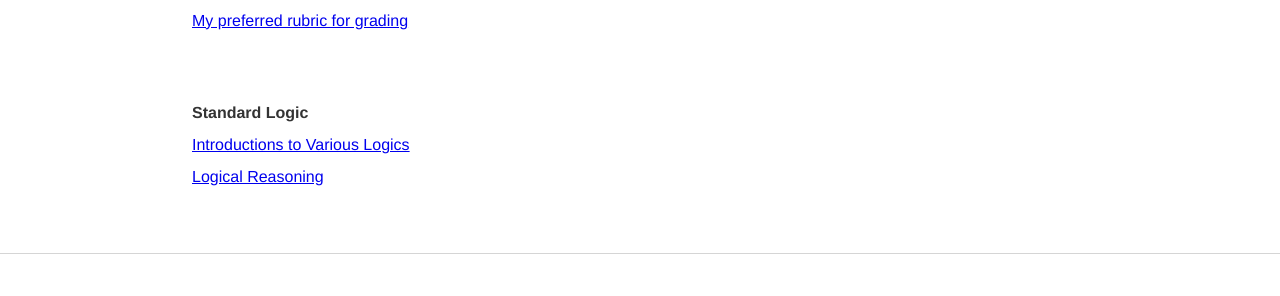
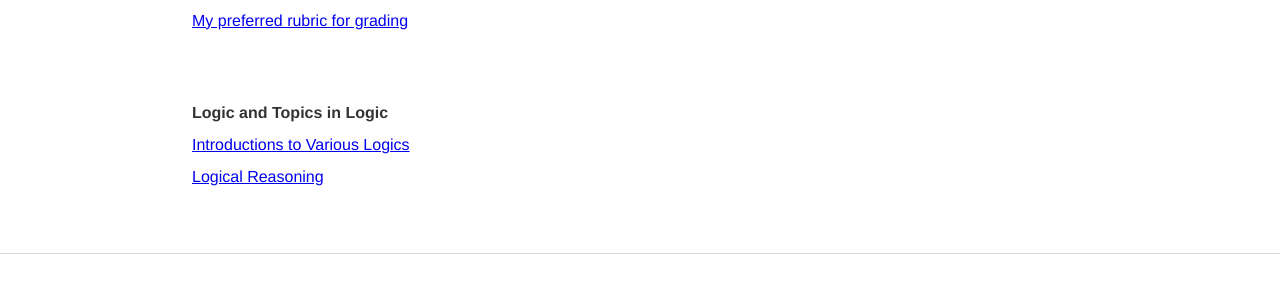
Before and after one commit to kevinjpatton/kevinjpatton.github.io, a Jekyll site: the page built from resources/index.html, in a window 1280 px wide. Shown: the part 834-1130 px from the top of the page. Built offline with Jekyll 4.4.1, drawn with Linux system fonts in a browser that asks for light colours; Markdown is read by kramdown in place of the engine named in the settings.

Commit message:
Update index.html

```diff
--- a/resources/index.html
+++ b/resources/index.html
@@ -17,6 +17,6 @@ title: Resources
 <a href="http://owl.english.purdue.edu/owl/" target="_blank">Purdue Online Writing Lab</a><br/>
 <a href="http://writingproject.fas.harvard.edu/files/hwp/files/philosophical_writing.pdf" target="_blank">A Guide to Philosophical Writing</a><br/>
 <a href="/teaching/phil1020/Phil_Paper_Rubric.pdf" target="_blank">My preferred rubric for grading</a><br/>
-<p><b>Standard Logic</b><br/>
+<p><b>Logic and Topics in Logic</b><br/>
 <a href="http://philosophy.hku.hk/think/" target="_blank">Introductions to Various Logics</a><br/>
 <a href="https://www.khanacademy.org/test-prep/lsat/lsat-lessons/logical-reasoning/a/logical-reasoning--article--getting-started/" target="_blank">Logical Reasoning</a><br/></p>
```
